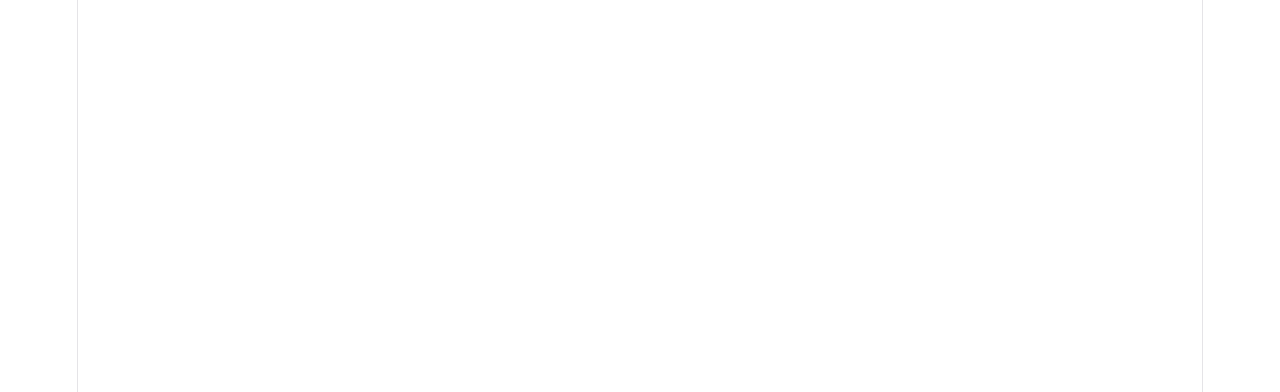
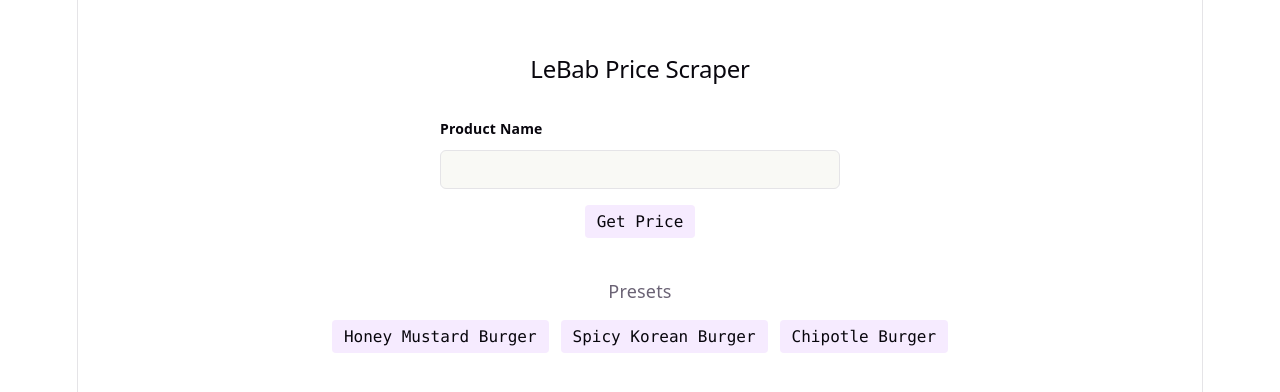
Before and after one commit to luca-david/pricing-web-scraper, a React (Vite) app in the folder client/: page /le-bab-fried-chicken in a window 1280 px wide. Before the commit this address had no page. Shown: the part 184-576 px from the top of the page. Built offline with nearby package versions, Linux system fonts and the light colour scheme.

Commit message:
added Le Bab Page

```diff
--- a/client/src/App.jsx
+++ b/client/src/App.jsx
@@ -3,6 +3,7 @@
 import HomePage from './pages/HomePage.jsx'
 import CAndAPage from './pages/CAndAPage.jsx'
 import RollMaster from './pages/RollMaster.jsx'
+import LeBab from './pages/LeBabPage.jsx'
 
 
 export default function App() {
@@ -11,6 +12,7 @@
       <Route path="/" element={<HomePage />} />
       <Route path="/canda" element={<CAndAPage />} />
       <Route path="/roll-master" element={<RollMaster />} />
+      <Route path="/le-bab-fried-chicken" element={<LeBab />} />
     </Routes>
   )
 }
--- a/client/src/pages/HomePage.jsx
+++ b/client/src/pages/HomePage.jsx
@@ -34,7 +34,15 @@
             onClick={() => navigate('/roll-master')}
           >
             Vreau sushi
-        </button>
+          </button>
+
+          <button
+            type="button"
+            className="counter"
+            onClick={() => navigate('/roll-master')}
+          >
+            Vreau burger
+          </button>
 
         </div>
 
--- /dev/null
+++ b/client/src/pages/LeBabPage.jsx
@@ -0,0 +1,100 @@
+import { useState } from 'react'
+import { createDirectLink } from '../utils';
+
+export default function LeBab() {
+  const [productName, setProductName] = useState('')
+  const [priceResult, setPriceResult] = useState(null);
+  const [loading, setLoading] = useState(false);
+  const [productUrl, setProductUrl] = useState('');
+
+  const handleSubmit = async (e) => {
+    if (e) e.preventDefault();
+    setLoading(true);
+    setPriceResult(null) //reset previous result
+    setProductUrl(null)
+
+    try {
+        const params = new URLSearchParams({ selector: productName });
+        const response = await fetch(`/api/prices/current-prices-le-bab?${params.toString()}`, {
+            method: 'GET',
+        });
+        const {data: data, message: message, url: url} = await response.json();
+        //store the backend response in state if data is valid
+        if (data) {
+            setPriceResult(data);
+            setProductUrl(url);
+        } else {
+            setPriceResult(null);
+            setProductUrl(null);
+        }
+    } catch (error) {
+        console.error("Error fetching price", error);
+    } finally {
+        setLoading(false)
+    }
+  }
+
+  return (
+    <section id="center">
+      <h2>LeBab Price Scraper</h2>
+
+      <form onSubmit={handleSubmit} style={{ width: '100%', display: 'flex', flexDirection: 'column', alignItems: 'center', gap: '16px' }}>
+        {/* Label & Input Group */}
+        <div className="form-group">
+          <label htmlFor="canda-product-name">Product Name</label>
+          <input id="canda-product-name"
+            type="input"
+            value={productName}
+            onChange={(e) => setProductName(e.target.value)}
+            required
+          />
+        </div>
+
+        {/* Fetch Button */}
+        <button className='counter' onClick={handleSubmit} disabled={!productName || loading}>
+            {loading ? 'Fetching...' : 'Get Price'}
+        </button>
+
+        <div>
+            Presets
+        </div>
+
+        <div className='button-group'>
+        <button type='button' className='counter' onClick={() => setProductName("Honey Mustard Burger")}>
+            Honey Mustard Burger
+        </button>
+
+        <button type='button' className='counter' onClick={() => setProductName("Spicy Korean Burger")}>
+            Spicy Korean Burger
+        </button>
+
+        <button type='button' className='counter' onClick={() => setProductName("Chipotle Burger")}>
+            Chipotle Burger
+        </button>
+        </div>
+
+        {/* Display Results */}
+        {priceResult && (
+            <div style={{ marginTop: '20px', padding: '15px', border: '1px solid #ccc', borderRadius: '8px' }}>
+            <h3>
+                { 'Selected: ' }
+                <a
+                    href={createDirectLink(productUrl, productName)} target="_blank" rel="noopener noreferrer">
+                    { productName }
+                </a>
+            </h3>
+
+            {priceResult ? (
+                <div>
+                <p><strong>Price:</strong> { priceResult.stringPrice } </p>
+                </div>
+            ) : (
+                <p>No price data found for this product.</p>
+            )}
+            </div>
+        )}
+
+      </form>
+    </section>
+  )
+}
```
Also changed, not shown: 2 other files (tests, documents, lock files or other folders).
